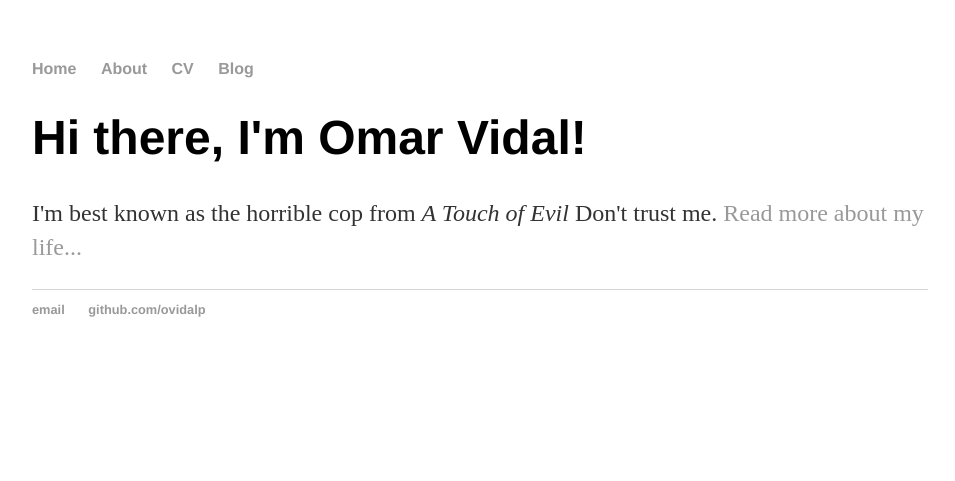
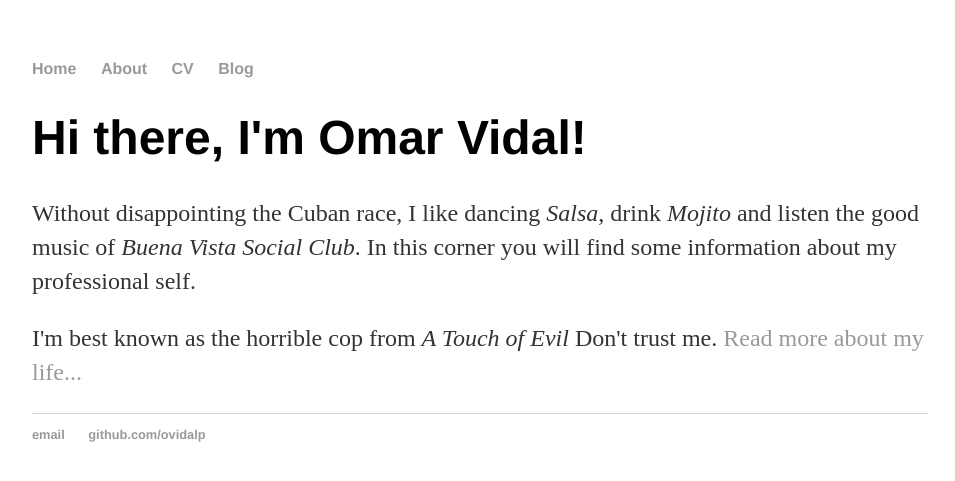
Before and after one commit to ovidalp/ovidalp.github.io, a Jekyll site: the page built from index.html, in a window 1280 px wide. Shown: the top 481 px of the page, without its empty margins (160-1115 px from the left). Built offline with Jekyll 4.4.1, drawn with Linux system fonts in a browser that asks for light colours.

Commit message:
Update index.html

```diff
--- a/index.html
+++ b/index.html
@@ -4,5 +4,6 @@ title: Omar Vidal, Home Page
 ---
 <div class="blurb">
 	<h1>Hi there, I'm Omar Vidal!</h1>
+	<p>Without disappointing the Cuban race, I like dancing <em>Salsa</em>, drink <em>Mojito</em> and listen the good music of <em>Buena Vista Social Club</em>. In this corner you will find some information about my professional self.</p>
 	<p>I'm best known as the horrible cop from <em>A Touch of Evil</em> Don't trust me. <a href="/about">Read more about my life...</a></p>
 </div><!-- /.blurb -->
```
